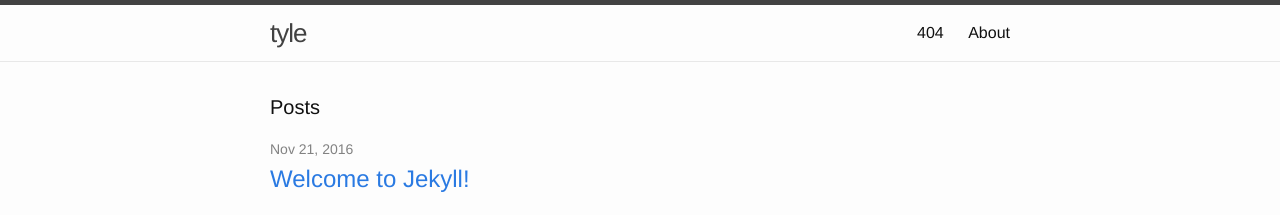
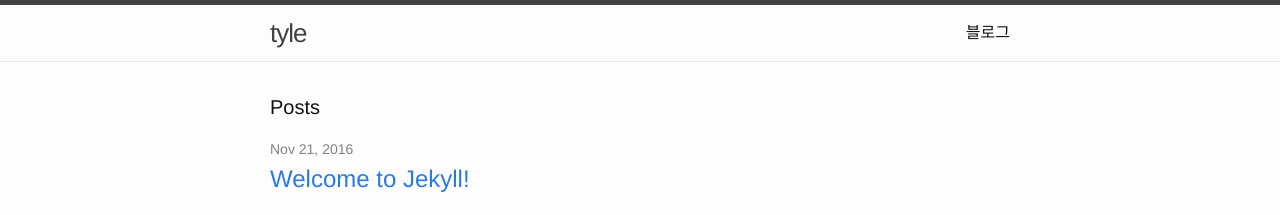
Before and after one commit to tyleteam/tyleteam.github.io, a Jekyll site: the page built from index.html, in a window 1280 px wide. Shown: the top 215 px of the page. Built offline with Jekyll 4.4.1, drawn with Linux system fonts in a browser that asks for light colours; the list of posts is cut into pages by our own code.

Commit message:
header bar 수정
what happened

[ticket: X]

```diff
--- a/_includes/header.html
+++ b/_includes/header.html
@@ -14,11 +14,7 @@
       </a>
 
       <div class="trigger">
-        {% for page in site.pages %}
-          {% if page.title %}
-          <a class="page-link" href="{{ page.url | prepend: site.baseurl }}">{{ page.title }}</a>
-          {% endif %}
-        {% endfor %}
+        <a class="page-link" href="{{ base_path }}/">블로그</a>
       </div>
     </nav>
 
```
